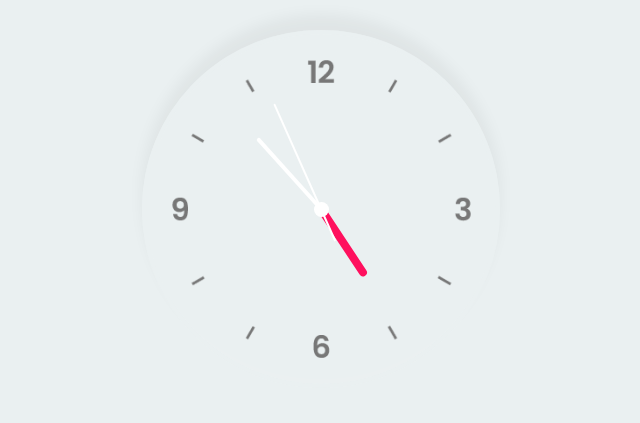
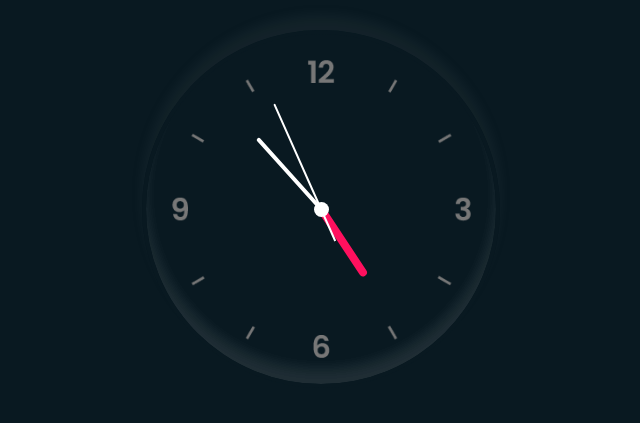
Before and after one commit to jilpatel13/clock-ui, a plain HTML site: page index.html in a window 1280 px wide. Shown: the part 199-622 px from the top of the page, without its empty margins (319-959 px from the left). Drawn offline with Linux system fonts and the light colour scheme.

Commit message:
Update style.css

```diff
--- a/style.css
+++ b/style.css
@@ -4,7 +4,7 @@ body
   justify-content: center;
   align-items: center;
   min-height: 100vh;
-  background: #EAF0F1;
+  background: #091921;
 }
 .clock
 {
@@ -15,7 +15,7 @@ body
     align-items: center;
     background: url(clock.png);
     background-size: cover;
-    border: 4px solid #EAF0F1;
+    border: 4px solid #091921;
     border-radius: 50%;
     box-shadow: 0 -15px 15px rgba(255,255,255,0.05),
                 inset 0 -15px 15px rgba(255,255,255,0.05),
```
